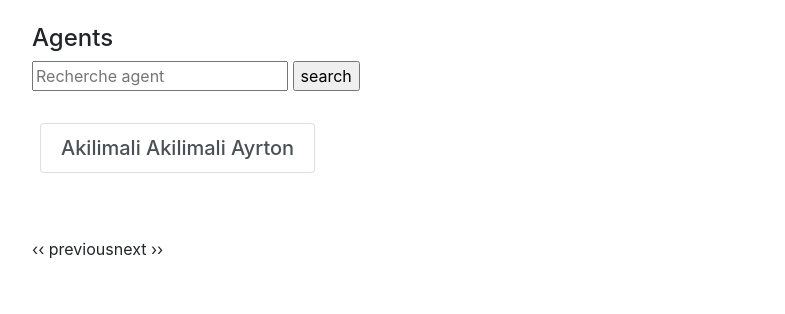
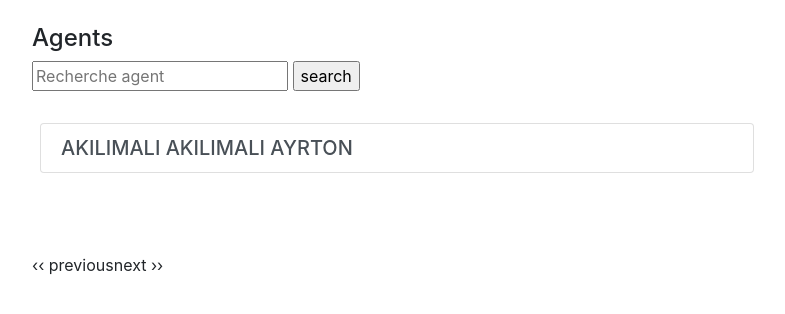
Before and after one commit to ggermando/rh_version_3, a Django app: page /agent/ in a window 1280 px wide. Shown: the part 96-410 px from the top of the page, without its empty margins (148-933 px from the left). Run offline with Django 3.2, Linux system fonts and the light colour scheme; data comes from the database, SQL or seed files in the repository; some libraries are stand-ins or nearby versions.

Commit message:
commit list agent

```diff
--- a/agent/templates/agent/agent_list.html
+++ b/agent/templates/agent/agent_list.html
@@ -18,8 +18,11 @@
         <div class="list-group">
 
                 {% for object in object_list %}
-                    <div class="d-flex p-2 bd-highlight">
-                        <h5><a href="{{ object.get_absolute_url }}" class="list-group-item list-group-item-action">{{ object.full_name | title }}</a></h5>
+
+                    <div class="d-flex flex-column bd-highlight mb-3">
+                            <div class="p-2 bd-highlight">
+                                <h5><a href="{{ object.get_absolute_url }}" class="list-group-item list-group-item-action">{{ object.full_name | upper }}</a></h5>
+                            </div>
                     </div>
 
                 {% empty %}
--- a/projet/templates/projet/projet_list.html
+++ b/projet/templates/projet/projet_list.html
@@ -18,7 +18,6 @@
 				<br>
 
 				<a href="{% url 'projet:create' %}" class="btn btn-md btn-fill btn-warning"><span class="glyphicon glyphicon-plus-sign"></span> Créez un nouveau Projet!</a>
-
 
 		</div>
 		{% endblock %}
```
